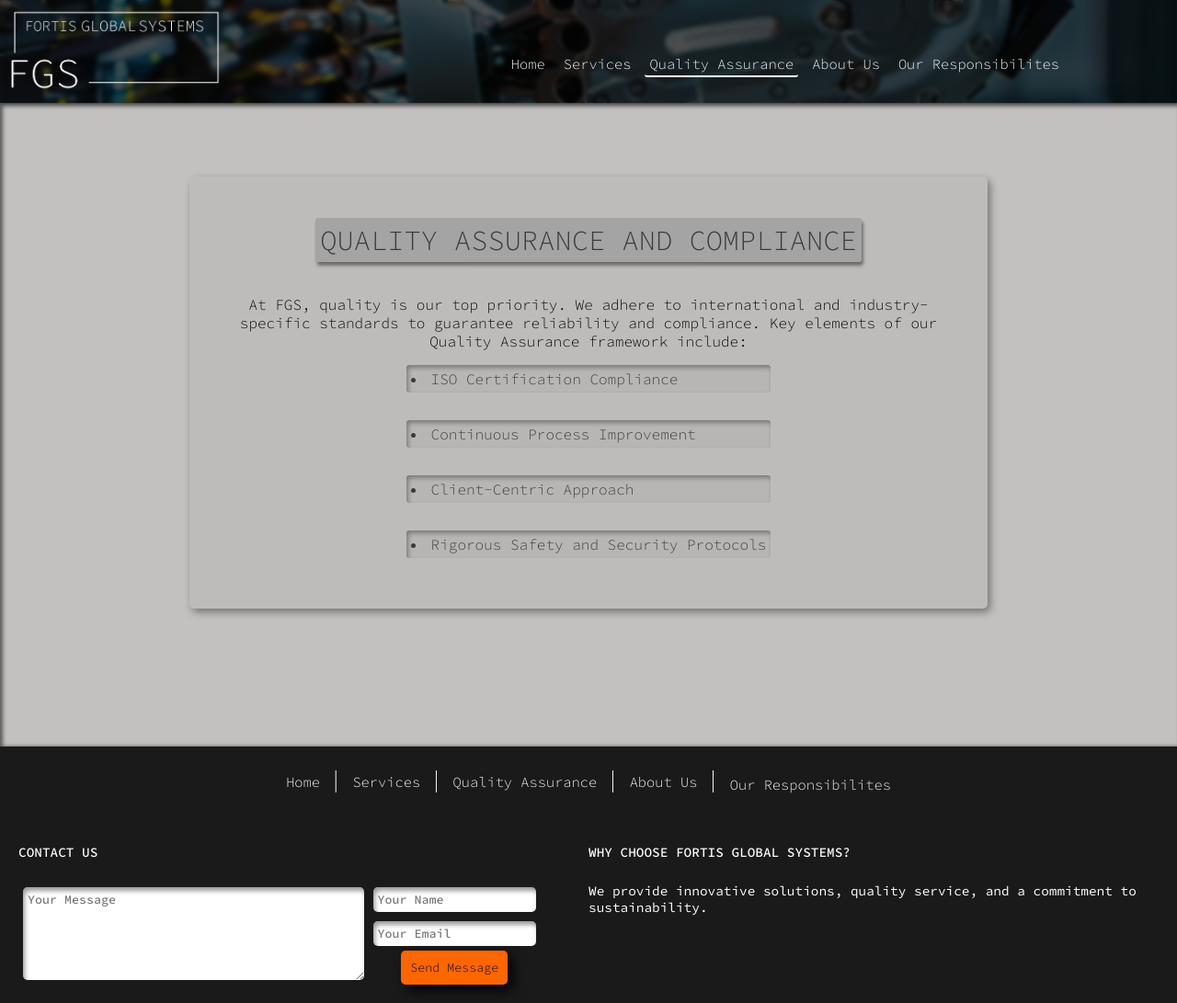
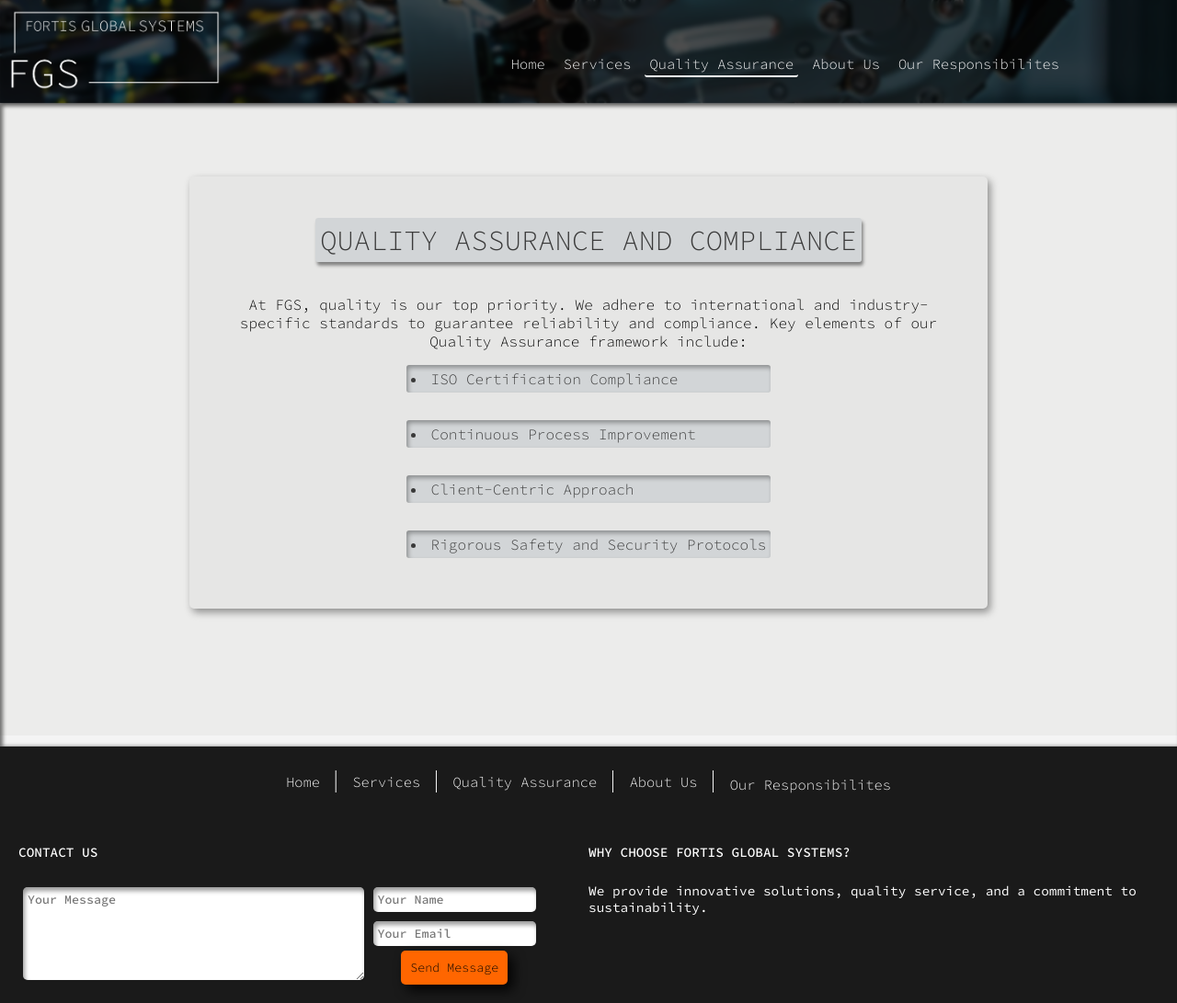
Before and after one commit to luay458/FGS_Backend, a Django app: page /quality-assurance/ in a window 1280 px wide. Shown: the whole page at 92% size. Run offline with Django 5.2, Linux system fonts and the light colour scheme.

Commit message:
Bg colors lighter. UI V3.3

```diff
--- a/main/static/css/styles.css
+++ b/main/static/css/styles.css
@@ -9,7 +9,7 @@ body, html {
     display: flex;
     flex-direction: column;
 
-    background-color: #c3c1bf;
+    background-color: #c3c1bf2b;
 }
 header, footer {
     z-index: 10; /* Make sure the header and footer are always above everything else */
@@ -325,7 +325,7 @@ footer {
     border-radius: 3px;
 
     color: #3a3a3a;
-    background-color: #8f92958d;
+    background-color: #aeb6bc5c;
     box-shadow: 1.8px 3.7px 3.7px hsl(0deg 0% 0% / 0.44);
 }
 /* ===================================================== */
@@ -344,7 +344,7 @@ footer {
     padding: 5px;
 
     color: #3a3a3a;
-    background-color: #b1b1b086;
+    background-color: #aeb6bc5c;
     box-shadow: 2px 3px 5px hsl(0deg 0% 0% / 0.33) inset;
 }
 li {
```
Also changed, not shown: 1 other file.
